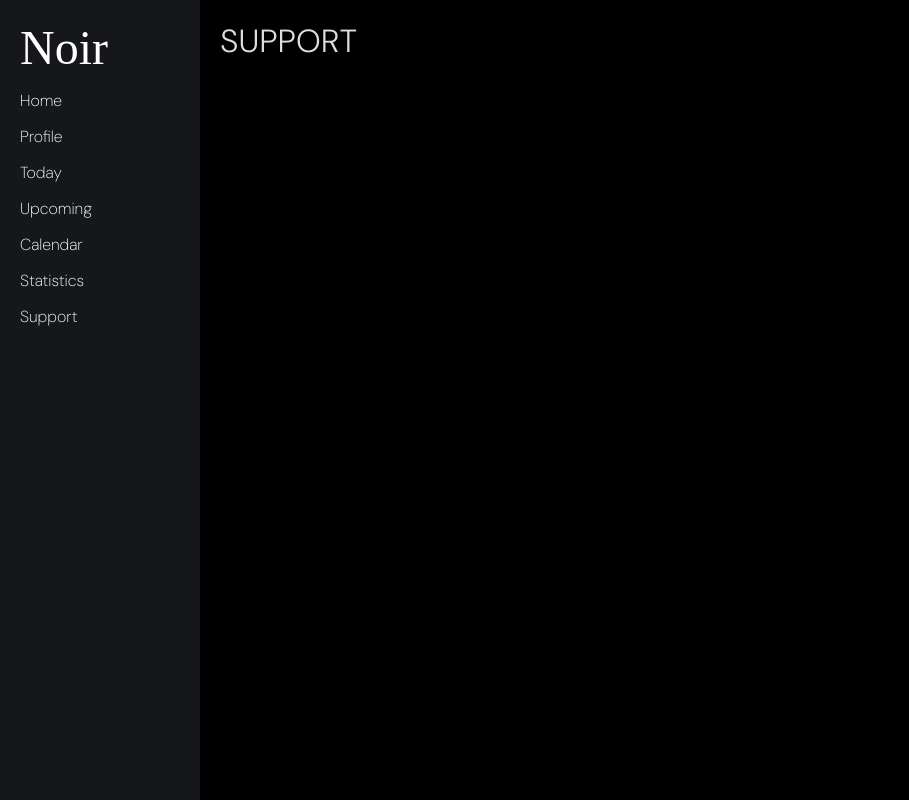
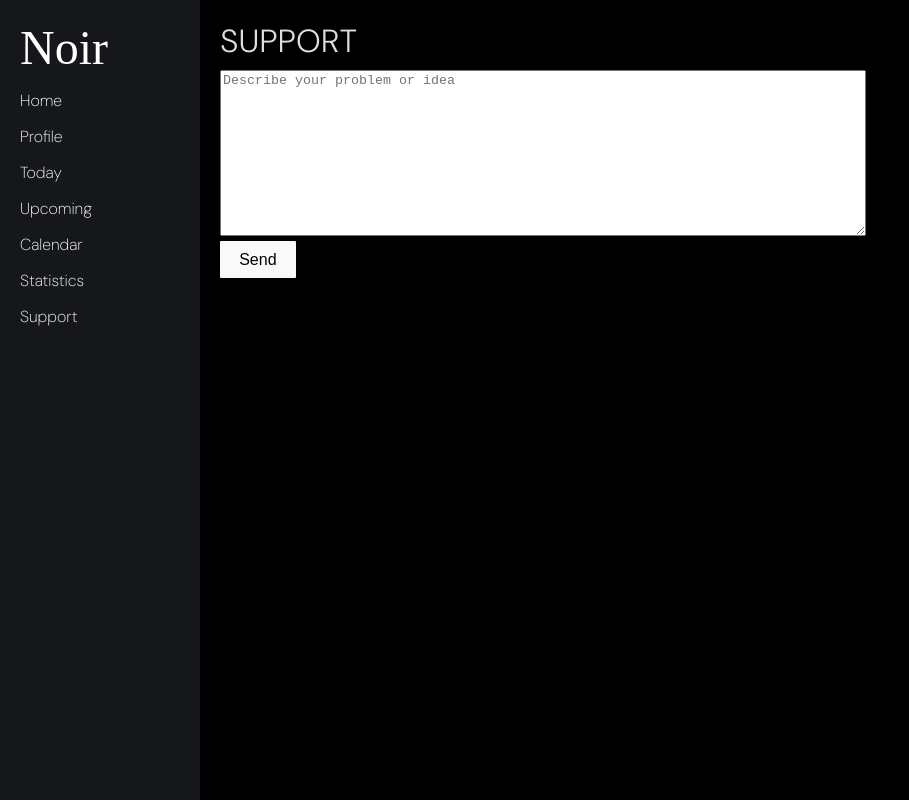
Before and after one commit to dmntrx/noir-frontend, a React (Vite) app in the folder react-vite-project/: page /support in a window 1280 px wide. Shown: the whole page, without its empty margins (0-909 px from the left). Built offline with nearby package versions, Linux system fonts and the light colour scheme; sample sign-in values are in the browser's storage; a web font is replaced by a local one.

Commit message:
Support page: working request POST form

```diff
--- a/react-vite-project/src/pages/Support.jsx
+++ b/react-vite-project/src/pages/Support.jsx
@@ -1,5 +1,36 @@
+import { useState } from "react";
+import API from '../api';
+
 export default function Support() {
-    return (
-        <h1>SUPPORT</h1>
-    )
+  const [message, setMessage] = useState('');
+  const [success, setSuccess] = useState(false);
+
+  const handleSubmit = async (e) => {
+    e.preventDefault();
+    try {
+      await API.post('/support/', { message });
+      setSuccess(true);
+      setMessage('');
+    } catch (err) {
+      console.error(err);
+    }
+  };
+
+  return (
+    <div>
+      <h1>SUPPORT</h1>
+      <form onSubmit={handleSubmit}>
+        <textarea style={{ width: '40rem', height: '10rem' }}
+          value={message}
+          onChange={(e) => setMessage(e.target.value)}
+          rows={5}
+          placeholder="Describe your problem or idea"
+        />
+        <button type="submit" style={{ display: 'block' }}>
+          Send
+        </button>
+      </form>
+      {success && <p className="text-green-600 mt-4">Request sent successfully.</p>}
+    </div>
+  );
 }
```
